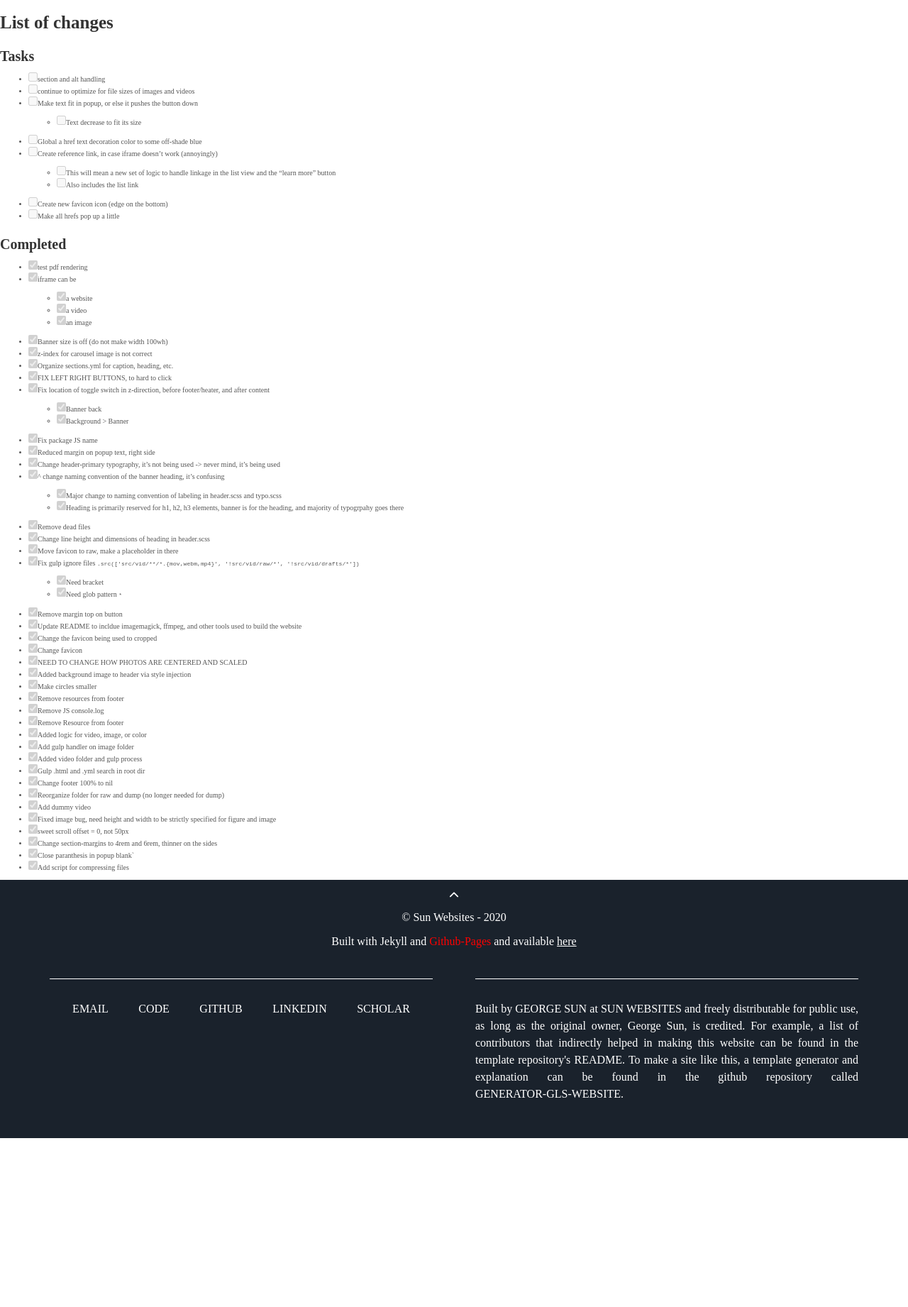
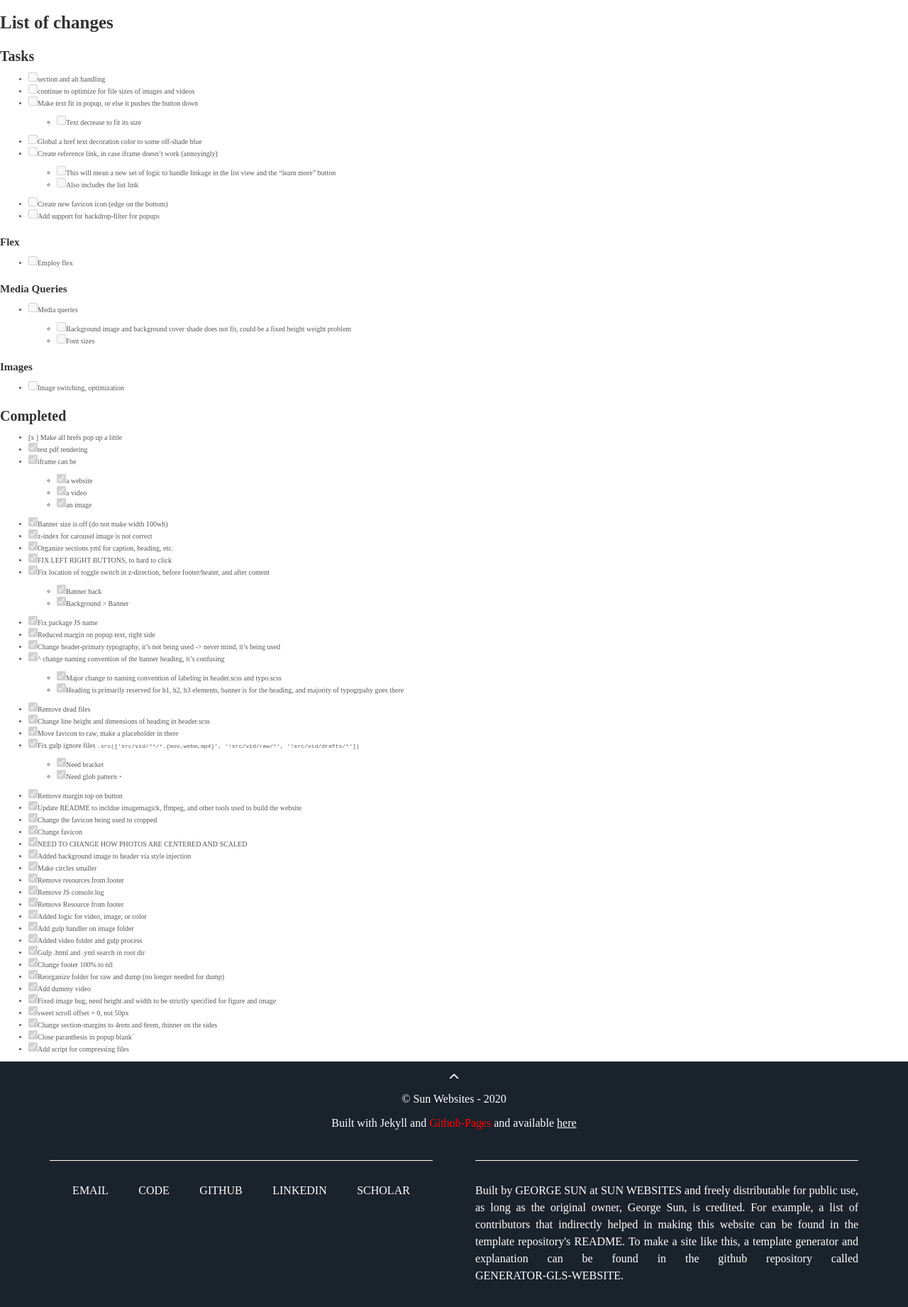
Before and after one commit to mrsunny0/template-gh-pages, a Jekyll site: the page built from TODO.md, in a window 1280 px wide, cut to the strip 904-2764 px from the top of the page. Shown: the top 1842 px of the strip at 71% size. Built offline with Jekyll 4.4.1, drawn with Linux system fonts in a browser that asks for light colours; nearby versions of some CDN libraries; some web fonts are replaced; our own code applies the rules of GitHub Pages for plain Markdown files; before the commit the page ends 2508 px from its top, so only the background shows below that.

Commit message:
more todos, and adding support for backdrop filter

```diff
--- a/TODO.md
+++ b/TODO.md
@@ -10,9 +10,21 @@
   - [ ] This will mean a new set of logic to handle linkage in the list view and the "learn more" button
   - [ ] Also includes the list link
 - [ ] Create new favicon icon (edge on the bottom)
-- [ ] Make all hrefs pop up a little
+- [ ] Add support for backdrop-filter for popups
+
+### Flex
+- [ ] Employ flex
+
+### Media Queries
+- [ ] Media queries
+  - [ ] Background image and background cover shade does not fit, could be a fixed height weight problem
+  - [ ] Font sizes
+
+### Images
+- [ ] Image switching, optimization
 
 ## Completed
+- [x ] Make all hrefs pop up a little
 - [x] test pdf rendering
 - [x] iframe can be
   - [x] a website
--- a/src/scss/components/_popup.scss
+++ b/src/scss/components/_popup.scss
@@ -12,6 +12,10 @@
     opacity: 0;
     visibility: hidden;
     transition: all 0.3s;
+
+    // filters
+    -webkit-backdrop-filter: blur(10px);
+    backdrop-filter: blur(10px);
 
     &__content {
         // position
```
Also changed, not shown: assets/css/main.css.
